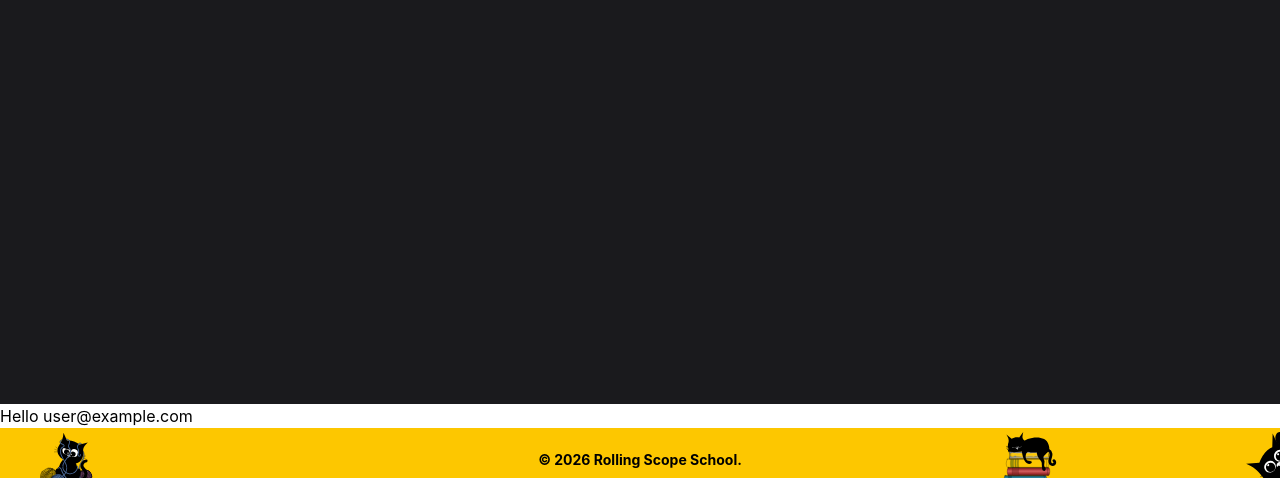
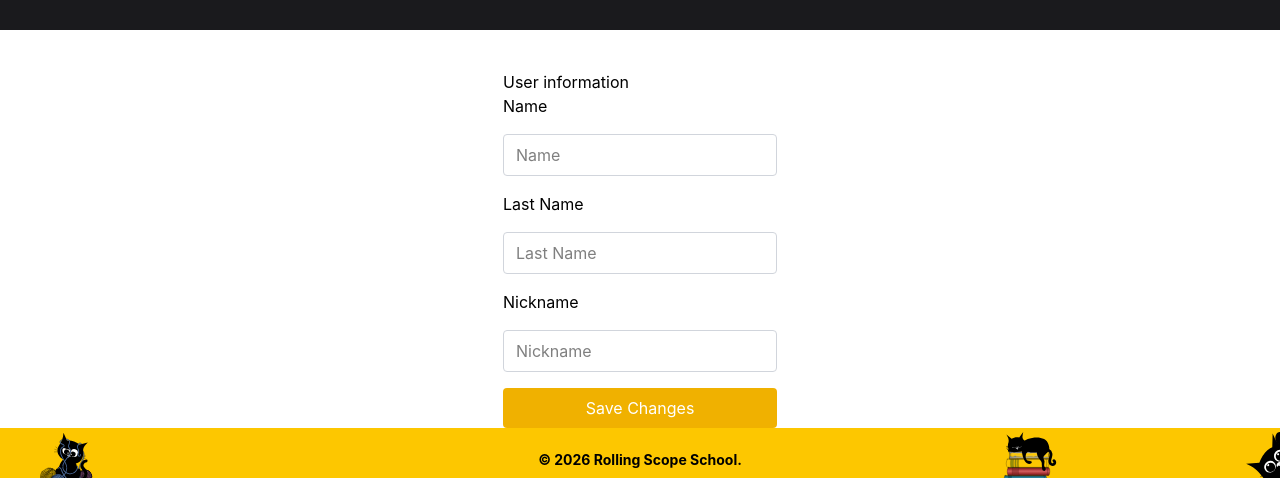
Before and after one commit to dzzuze/SAA-Cat, a React (Vite) app: page /SAA-Cat/user in a window 1280 px wide. Shown: the part 308-786 px from the top of the page. Built offline with nearby package versions, Linux system fonts and the light colour scheme; no server answers; the database is empty; sample sign-in values are in the browser's storage.

Commit message:
feat: implement profile editing and firestore sync

```diff
--- a/src/auth/AuthProvider.tsx
+++ b/src/auth/AuthProvider.tsx
@@ -1,21 +1,32 @@
 import { onAuthStateChanged } from "firebase/auth";
 import { useEffect } from "react";
-
 import { useAuthStore } from "../store/authStore";
 import { auth } from "../lib/firebase/firebase";
+import { getUserData } from "./getUserData";
 
 export function AuthProvider({ children }: { children: React.ReactNode }) {
   const setUser = useAuthStore((s) => s.setUser);
+  const setProfile = useAuthStore((s) => s.setProfile);
   const setLoading = useAuthStore((s) => s.setLoading);
 
   useEffect(() => {
-    const unsubscribe = onAuthStateChanged(auth, (user) => {
-      setUser(user);
+    const unsubscribe = onAuthStateChanged(auth, async (user) => {
+      setLoading(true);
+
+      if (user) {
+        setUser(user);
+        const profileData = await getUserData(user.uid);
+        setProfile(profileData);
+      } else {
+        setUser(null);
+        setProfile(null);
+      }
+
       setLoading(false);
     });
 
     return () => unsubscribe();
-  }, [setUser, setLoading]);
+  }, [setUser, setLoading, setProfile]);
 
   return <>{children}</>;
 }
--- /dev/null
+++ b/src/auth/getUserData.ts
@@ -0,0 +1,20 @@
+import { doc, getDoc } from "firebase/firestore";
+import { db } from "../lib/firebase/firebase";
+import type { IUserData } from "../types/users";
+
+export const getUserData = async (uid: string): Promise<IUserData | null> => {
+  try {
+    const docRef = doc(db, "users", uid);
+    const docSnap = await getDoc(docRef);
+
+    if (docSnap.exists()) {
+      return docSnap.data() as IUserData;
+    } else {
+      console.log("The user's document was not found in Firestore.");
+      return null;
+    }
+  } catch (error) {
+    console.error("Error occurred while fetching the profile:", error);
+    return null;
+  }
+};
--- a/src/auth/register.ts
+++ b/src/auth/register.ts
@@ -1,6 +1,33 @@
 import { createUserWithEmailAndPassword } from "firebase/auth";
-import { auth } from "../lib/firebase/firebase";
+import { auth, db } from "../lib/firebase/firebase";
+
+import { doc, setDoc } from "firebase/firestore";
+import type { IUserData } from "../types/users";
 
 export const registerUser = async (email: string, password: string) => {
-  return await createUserWithEmailAndPassword(auth, email, password);
+  const userCredential = await createUserWithEmailAndPassword(
+    auth,
+    email,
+    password,
+  );
+  const user = userCredential.user;
+
+  const newProfile: IUserData = {
+    uid: user.uid,
+    email: user.email || email,
+    firstName: "",
+    lastName: "",
+    nickName: "",
+    role: "student",
+    createdAt: new Date().toISOString(),
+    completed: [],
+    stats: {
+      completedQuizzes: 0,
+      points: 0,
+    },
+  };
+
+  await setDoc(doc(db, "users", user.uid), newProfile);
+
+  return user;
 };
--- /dev/null
+++ b/src/auth/updateUserData.ts
@@ -0,0 +1,13 @@
+import { doc, updateDoc } from "firebase/firestore";
+import { db } from "../lib/firebase/firebase";
+import type { IUserData } from "../types/users";
+
+export const updateUserData = async (uid: string, data: Partial<IUserData>) => {
+  try {
+    const userRef = doc(db, "users", uid);
+    await updateDoc(userRef, data);
+  } catch (error) {
+    console.error("Error updating Firestore document:", error);
+    throw error;
+  }
+};
--- a/src/auth/useAuth.ts
+++ b/src/auth/useAuth.ts
@@ -5,6 +5,7 @@ export const useAuth = () => {
   const profile = useAuthStore((s) => s.profile);
   const loading = useAuthStore((s) => s.loading);
   const logout = useAuthStore((s) => s.logout);
+  const updateProfile = useAuthStore((s) => s.updateProfile);
   const isAuth = !!user;
   return {
     user,
@@ -12,5 +13,6 @@ export const useAuth = () => {
     loading,
     isAuth,
     logout,
+    updateProfile,
   };
 };
--- a/src/lib/firebase/firebase.ts
+++ b/src/lib/firebase/firebase.ts
@@ -1,6 +1,8 @@
 import { initializeApp } from "firebase/app";
 import { getAuth } from "firebase/auth";
 import { firebaseConfig } from "./config";
+import { getFirestore } from "firebase/firestore";
 
 export const appFireBase = initializeApp(firebaseConfig);
 export const auth = getAuth(appFireBase);
+export const db = getFirestore(appFireBase);
--- a/src/pages/RegisterPage.tsx
+++ b/src/pages/RegisterPage.tsx
@@ -26,7 +26,7 @@ export default function RegisterPage() {
       setLoading(true);
       await registerUser(email, password);
 
-      navigate("/dashboard");
+      navigate("/user");
     } catch (error: unknown) {
       if (error instanceof FirebaseError) {
         setError(getFirebaseErrorMessage(error.code));
--- a/src/pages/UserPage.tsx
+++ b/src/pages/UserPage.tsx
@@ -1,19 +1,85 @@
+import { useState, useEffect } from "react";
 import { useAuth } from "../auth/useAuth";
 
+import toast from "react-hot-toast";
+import { updateUserData } from "../auth/updateUserData";
+
 export default function UserPage() {
-  const { user, loading } = useAuth();
+  const { profile, user, updateProfile } = useAuth();
+  const [isPending, setIsPending] = useState(false);
 
-  if (loading) {
-    return <p>Loading...</p>;
-  }
+  const [formData, setFormData] = useState({
+    firstName: "",
+    lastName: "",
+    nickName: "",
+  });
 
-  if (!user) {
-    return <p>Not authorized</p>;
-  }
+  useEffect(() => {
+    if (profile) {
+      setFormData({
+        firstName: profile.firstName || "",
+        lastName: profile.lastName || "",
+        nickName: profile.nickName || "",
+      });
+    }
+  }, [profile]);
+
+  const handleSave = async (e: React.FormEvent) => {
+    e.preventDefault();
+    if (!user || isPending) return;
+
+    setIsPending(true);
+    try {
+      await updateUserData(user.uid, formData);
+      updateProfile(formData);
+      toast.success("Saved!");
+    } finally {
+      setIsPending(false);
+    }
+  };
 
   return (
-    <div>
-      <h1>Hello {user.email}</h1>
+    <div className="max-w-md mx-auto mt-10">
+      <h2>User information</h2>
+
+      <form onSubmit={handleSave} className="flex flex-col gap-4">
+        <label htmlFor="firstName">Name</label>
+        <input
+          id="firstName"
+          className="border border-gray-300 rounded px-3 py-2 focus:outline-none focus:ring-2 focus:ring-yellow-500"
+          placeholder="Name"
+          value={formData.firstName}
+          onChange={(e) =>
+            setFormData({ ...formData, firstName: e.target.value })
+          }
+        />
+        <label htmlFor="lastName">Last Name</label>
+        <input
+          id="lastName"
+          className="border border-gray-300 rounded px-3 py-2 focus:outline-none focus:ring-2 focus:ring-yellow-500"
+          placeholder="Last Name"
+          value={formData.lastName}
+          onChange={(e) =>
+            setFormData({ ...formData, lastName: e.target.value })
+          }
+        />
+        <label htmlFor="nickName">Nickname</label>
+        <input
+          id="nickName"
+          className="border border-gray-300 rounded px-3 py-2 focus:outline-none focus:ring-2 focus:ring-yellow-500"
+          placeholder="Nickname"
+          value={formData.nickName}
+          onChange={(e) =>
+            setFormData({ ...formData, nickName: e.target.value })
+          }
+        />
+        <button
+          disabled={isPending}
+          className="bg-yellow-500 text-white px-4 py-2 cursor-pointer rounded hover:bg-yellow-600"
+        >
+          {isPending ? "Saving..." : "Save Changes"}
+        </button>
+      </form>
     </div>
   );
 }
--- a/src/types/users.ts
+++ b/src/types/users.ts
@@ -1,4 +1,4 @@
-export interface IUserProfile {
+export interface IUserData {
   uid: string;
   email: string;
   firstName: string;
```
Also changed, not shown: src/store/authStore.ts (+5 -4 lines).
